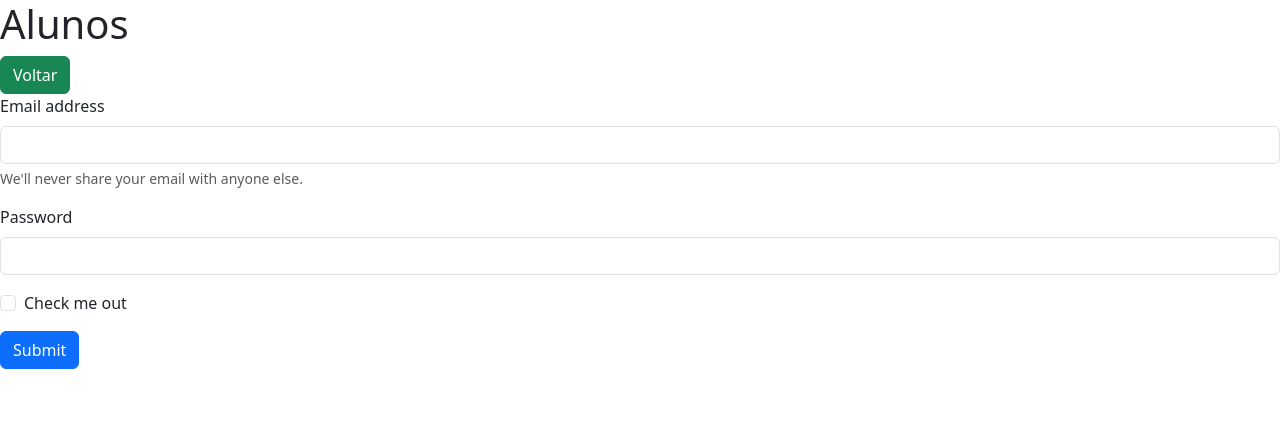
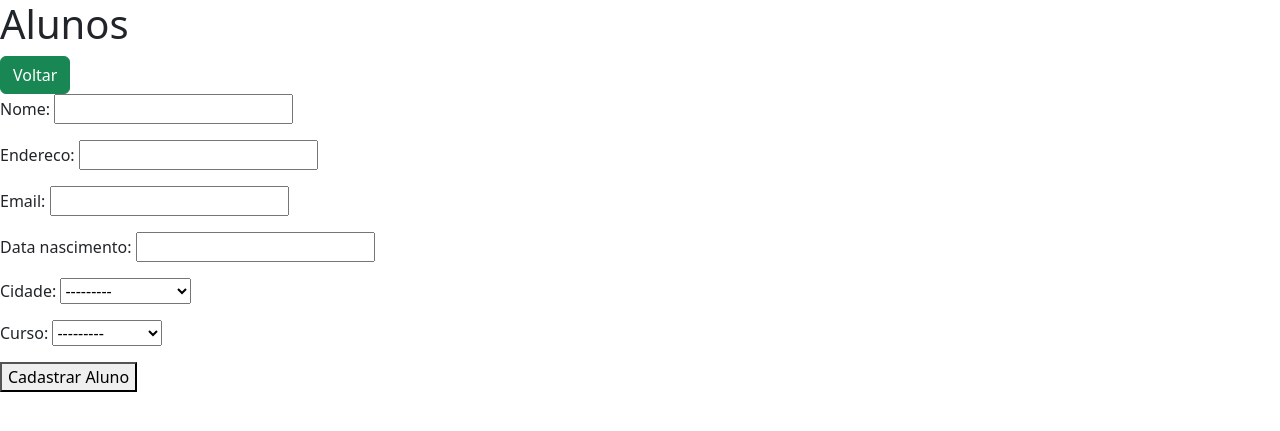
Before and after one commit to Yasnnie/atividade_avaliativa_dsw, a Django app: template alunos/templates/cadastro.html in a window 1280 px wide. Shown: the top 431 px of the page. Run offline with Django 4.2, Linux system fonts and the light colour scheme; the template is opened without the code that fills it: values that come from a table or form of the project are taken from there, others are empty; data comes from the database, SQL or seed files in the repository; both versions use the stored data as it was after the commit.

Commit message:
feat: cadastrando alunos

```diff
--- /dev/null
+++ b/alunos/forms.py
@@ -0,0 +1,7 @@
+from django import forms
+from .models import Aluno
+
+class AlunoForm(forms.ModelForm):
+    class Meta:
+        model = Aluno
+        fields = '__all__'
--- a/alunos/templates/cadastro.html
+++ b/alunos/templates/cadastro.html
@@ -12,22 +12,12 @@
 <body>
     <h1>Alunos</h1>
     <a type="button" class="btn btn-success">Voltar</a>
-    <form>
-        <div class="mb-3">
-          <label for="exampleInputEmail1" class="form-label">Email address</label>
-          <input type="email" class="form-control" id="exampleInputEmail1" aria-describedby="emailHelp">
-          <div id="emailHelp" class="form-text">We'll never share your email with anyone else.</div>
-        </div>
-        <div class="mb-3">
-          <label for="exampleInputPassword1" class="form-label">Password</label>
-          <input type="password" class="form-control" id="exampleInputPassword1">
-        </div>
-        <div class="mb-3 form-check">
-          <input type="checkbox" class="form-check-input" id="exampleCheck1">
-          <label class="form-check-label" for="exampleCheck1">Check me out</label>
-        </div>
-        <button type="submit" class="btn btn-primary">Submit</button>
-      </form>
+    <form method="post">
+        {% csrf_token %}
+        {{ form.as_p }}
+
+        <button type="submit">Cadastrar Aluno</button>
+    </form>
 </body>
 <script src="https://cdn.jsdelivr.net/npm/bootstrap@5.3.2/dist/js/bootstrap.bundle.min.js"
     integrity="sha384-C6RzsynM9kWDrMNeT87bh95OGNyZPhcTNXj1NW7RuBCsyN/o0jlpcV8Qyq46cDfL"
--- a/alunos/templates/index.html
+++ b/alunos/templates/index.html
@@ -11,7 +11,7 @@
 
 <body>
     <h1>Alunos</h1>
-    <a type="button" class="btn btn-success">Cadastrar</a>
+    <a href="{% url 'cadastrar_aluno'%}" type="button" class="btn btn-success">Cadastrar</a>
     <table class="table">
         <thead>
             <tr>
--- a/alunos/urls.py
+++ b/alunos/urls.py
@@ -2,5 +2,6 @@ from django.urls import path
 from . import views
 
 urlpatterns = [
-   path('', views.index, name="index")
+   path('', views.index, name="alunos"),
+   path('cadastrar_aluno/', views.create, name="cadastrar_aluno")
 ]
--- a/cidades/urls.py
+++ b/cidades/urls.py
@@ -2,5 +2,5 @@ from django.urls import path
 from . import views
 
 urlpatterns = [
-   path('', views.index, name="index")
+   path('', views.index, name="cidades")
 ]
--- a/cursos/urls.py
+++ b/cursos/urls.py
@@ -2,5 +2,5 @@ from django.urls import path
 from . import views
 
 urlpatterns = [
-   path('', views.index, name="index")
+   path('', views.index, name="cursos")
 ]
```
Also changed, not shown: alunos/views.py (+14 -2 lines), db.sqlite3.
